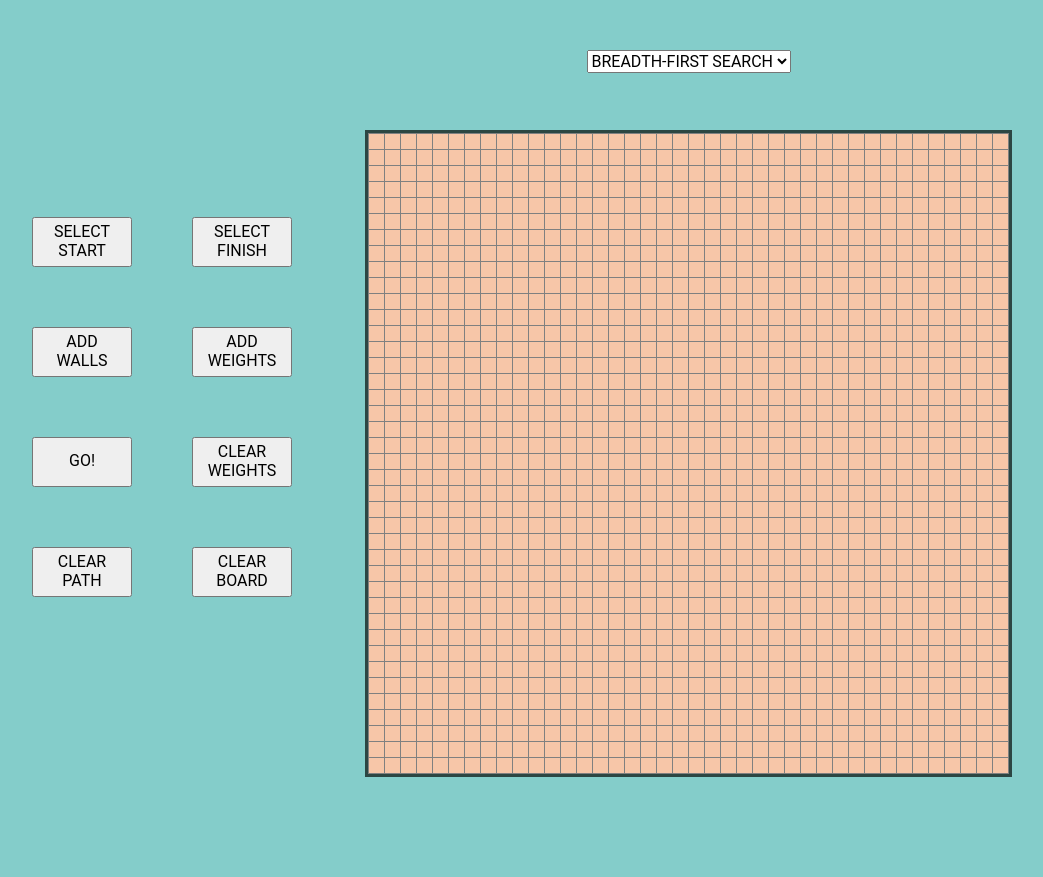
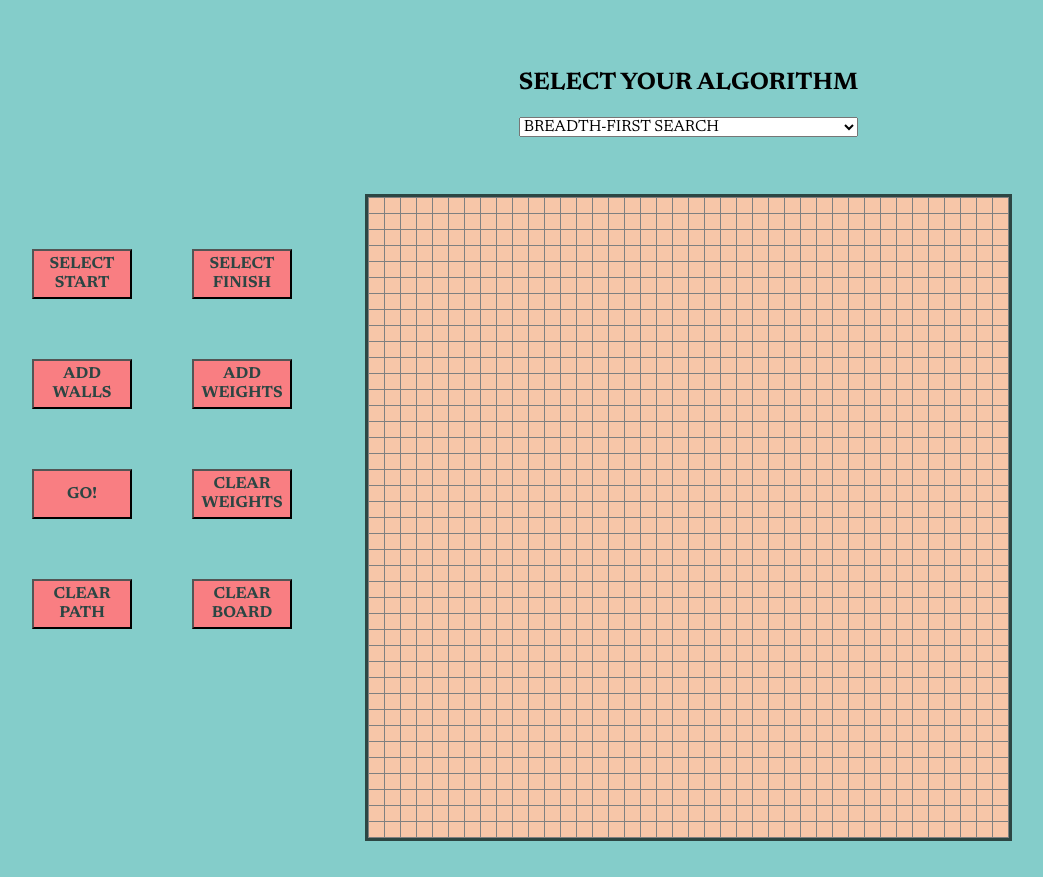
Before and after one commit to banga87/Pathfinding-Visualiser, a plain HTML site: page index.html in a window 1280 px wide. Shown: the whole page, without its empty margins (128-1171 px from the left). Before the commit the page ends 813 px from the top, so only its background shows below. Drawn offline with Linux system fonts and the light colour scheme.

Commit message:
styling changes.

```diff
--- a/index.html
+++ b/index.html
@@ -1,6 +1,9 @@
 <!DOCTYPE html>
 <html>
 <head>
+    <link rel="preconnect" href="https://fonts.googleapis.com">
+    <link rel="preconnect" href="https://fonts.gstatic.com" crossorigin>
+    <link href="https://fonts.googleapis.com/css2?family=Newsreader:ital,opsz,wght@0,6..72,400;0,6..72,700;0,6..72,800;1,6..72,400;1,6..72,600;1,6..72,700;1,6..72,800&display=swap" rel="stylesheet">
     <link rel="stylesheet" type="text/css" href="./resources/css/reset.css">
     <link rel="stylesheet" type="text/css" href="./resources/css/styles.css">
 </head>
@@ -17,6 +20,7 @@
     </div>
     <div class="main-content">
         <div class="method-container">
+            <h2>SELECT YOUR ALGORITHM</h2>
             <select id="traversal-method">
                 <option value="breadthFirstSearch">BREADTH-FIRST SEARCH</option>
                 <option value="depthFirstSearch">DEPTH-FIRST SEARCH</option>
--- a/resources/css/styles.css
+++ b/resources/css/styles.css
@@ -2,7 +2,7 @@ body {
     width: 1000px;
     margin: auto;
     background-color: #84CDCA;
-    font-family: 'Roboto', sans-serif;
+    font-family: 'Newsreader', serif;
     display: flex;
     justify-content: space-between;
     align-items: center; /* align items vertically in the center */
@@ -20,6 +20,9 @@ button {
     margin: 20px;
     width: 100px;
     height: 50px;
+    background-color: #F97E82;
+    color: #2c4643;
+    font-weight: 700;
 }
 
 .main-content {
@@ -34,6 +37,7 @@ button {
     margin-top: 50px;
     display: flex;
     justify-content: end;
+    flex-direction: column;
 }
 
 .grid-container {
```
